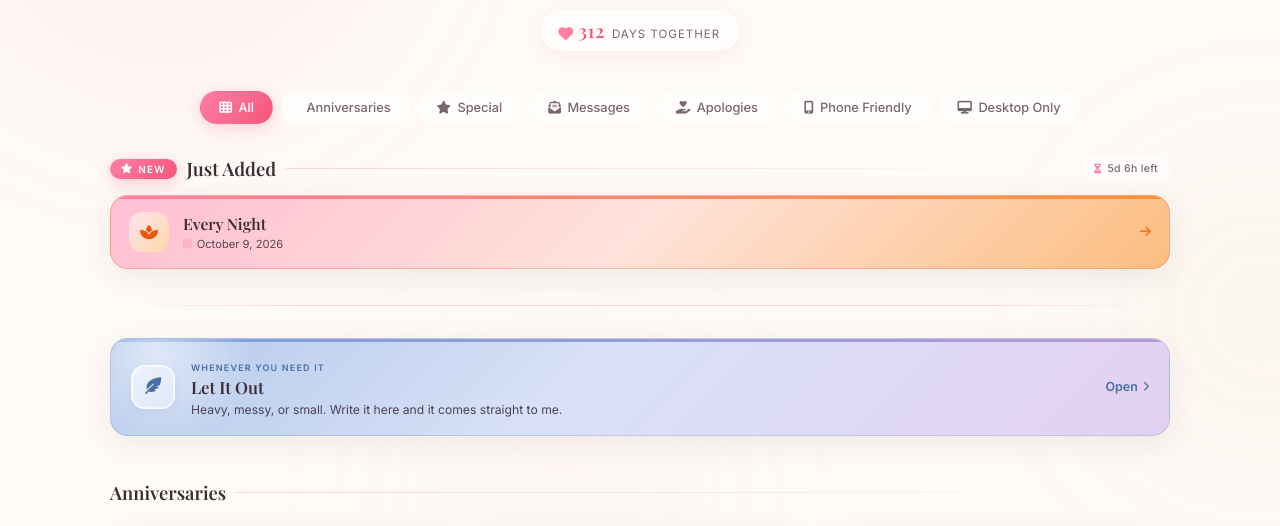
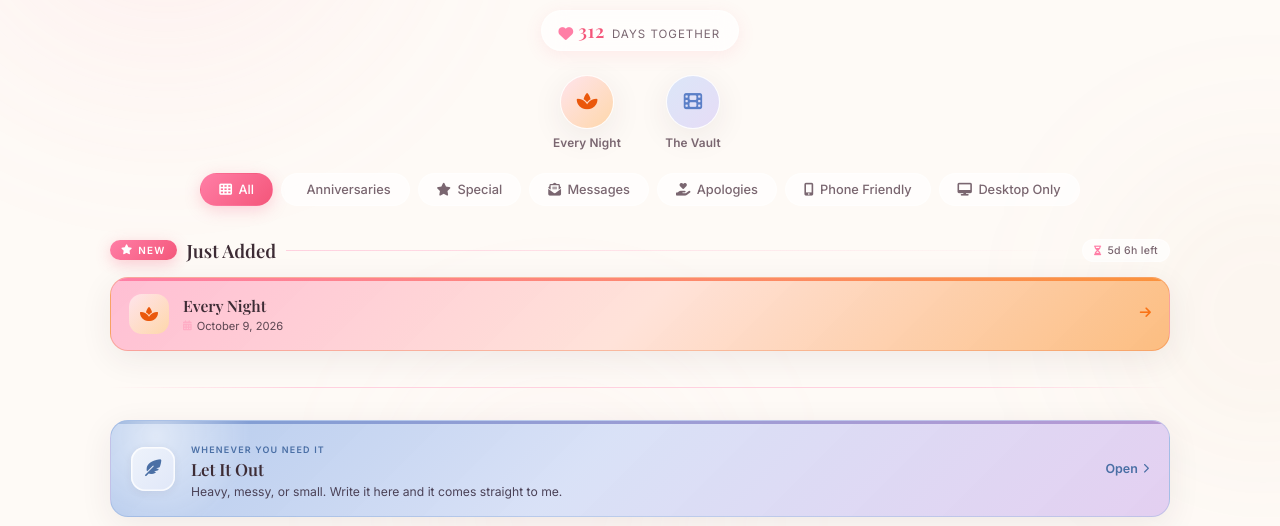
Before and after one commit to Celestial123123/AnjeBaby, a plain HTML site: page index.html in a window 1280 px wide. Shown: the part 236-762 px from the top of the page. Drawn offline with nearby package versions, Linux system fonts and the light colour scheme; some icons are missing; a web font is replaced by a local one.

Commit message:
Put the two she opens most within reach of the top
Two round shortcuts under her name, warm for the letters and cool for the
vault, so neither has to be found by scrolling. The header's own spacing was
sized for the filters sitting directly beneath it, so it has been pulled in to
make room without the page growing.

Co-Authored-By: Claude Opus 5 <noreply@anthropic.com>

```diff
--- a/index.html
+++ b/index.html
@@ -105,7 +105,7 @@ body {
 /* ===== Profile Header ===== */
 .profile {
   text-align: center;
-  margin-bottom: 40px;
+  margin-bottom: 24px;
   animation: fadeUp 0.8s ease-out;
 }
 
@@ -463,6 +463,60 @@ body {
 /* ===== "Let It Out", its own spot on the hub, not a grid card =====
    Deliberately off-palette (dusk blues, not rose) so it reads as a place
    to go rather than another page to read. */
+/* ═══════════════ Pinned ═══════════════
+   The two she opens most, sat under her name as two round shortcuts so that
+   neither has to be found by scrolling. Deliberately small: these are a way
+   through, not something to look at. */
+.pinned {
+  display: flex;
+  justify-content: center;
+  gap: 30px;
+  margin: 0 0 22px;
+  animation: fadeUp 0.8s ease-out 0.15s both;
+}
+
+.pin {
+  display: flex;
+  flex-direction: column;
+  align-items: center;
+  gap: 7px;
+  width: 76px;
+  text-decoration: none;
+  color: var(--text-soft);
+}
+
+.pin-icon {
+  width: 54px; height: 54px;
+  border-radius: 50%;
+  display: flex;
+  align-items: center;
+  justify-content: center;
+  font-size: 1.15rem;
+  background: linear-gradient(135deg, #ffe4ec, #fed7aa);
+  color: #ea580c;
+  border: 1.5px solid rgba(255, 255, 255, 0.9);
+  box-shadow: var(--shadow);
+  transition: transform 0.3s ease, box-shadow 0.3s ease;
+}
+.pin:hover .pin-icon { transform: translateY(-4px); box-shadow: var(--shadow-hover); }
+.pin:active .pin-icon { transform: translateY(-1px); }
+
+.pin-title {
+  font-size: 0.74rem;
+  font-weight: 600;
+  letter-spacing: 0.01em;
+  text-align: center;
+  line-height: 1.25;
+}
+
+/* The vault is cool where the letters are warm, so the two read as different
+   places without either of them shouting. Same blue and lavender as the Let
+   It Out panel further down, so it is already a colour this page uses. */
+.pin.dark .pin-icon {
+  background: linear-gradient(135deg, #dbe6f8, #e6dcf6);
+  color: #5b7fc7;
+}
+
 .vent-spot {
   margin-bottom: 36px;
   animation: fadeUp 0.8s ease-out 0.3s both;
@@ -914,6 +968,18 @@ body {
       <span class="together-label">days together</span>
     </div>
   </header>
+
+  <!-- The two she opens most, kept above everything else -->
+  <nav class="pinned">
+    <a class="pin" href="rose.html">
+      <span class="pin-icon"><i class="fas fa-spa"></i></span>
+      <span class="pin-title">Every Night</span>
+    </a>
+    <a class="pin dark" href="watch.html">
+      <span class="pin-icon"><i class="fas fa-film"></i></span>
+      <span class="pin-title">The Vault</span>
+    </a>
+  </nav>
 
   <!-- Filter Tabs -->
   <div class="filters" id="filters">
```
